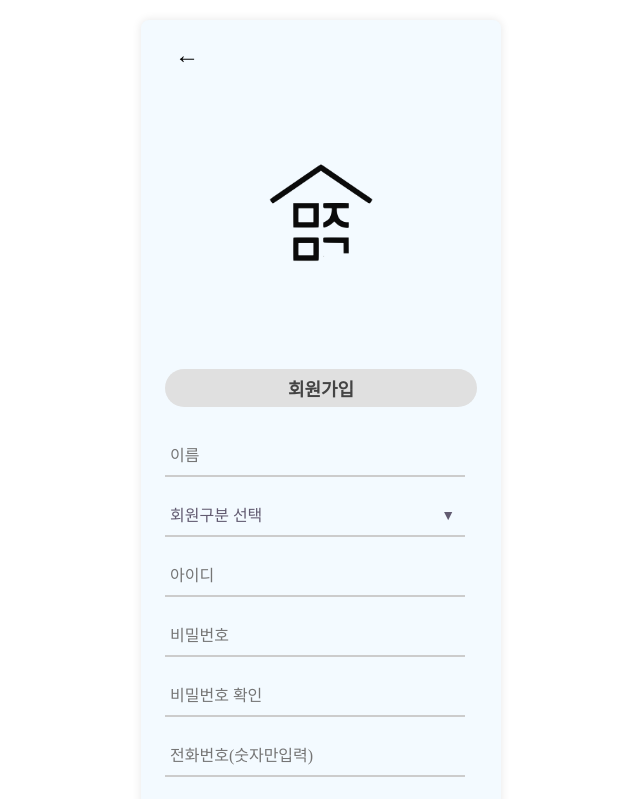
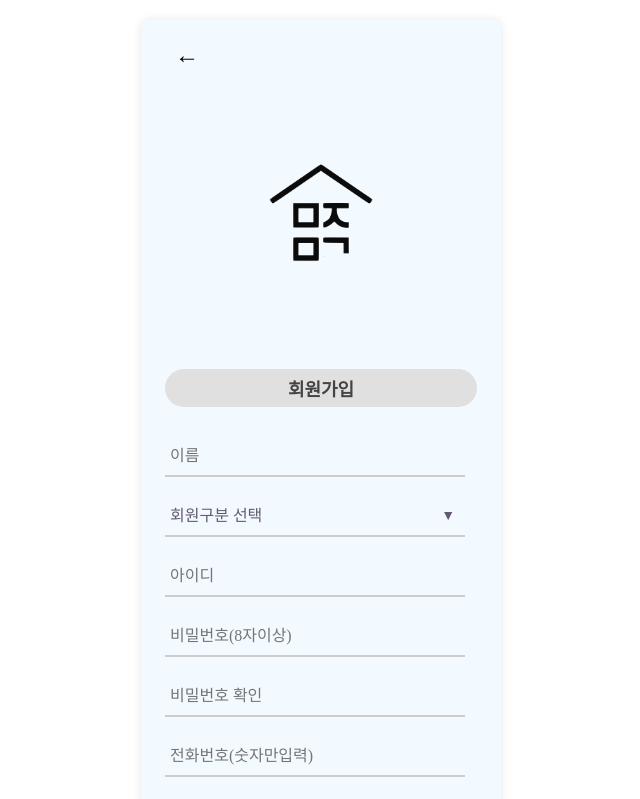
Before and after one commit to GDowon/Client_react, a React (Create React App) app: page /SignUp in a window 1280 px wide. Shown: the top 799 px of the page, without its empty margins (319-959 px from the left). Built offline with nearby package versions, Linux system fonts and the light colour scheme; no server answers; a web font is replaced by a local one.

Commit message:
login resetpassword

```diff
--- a/src/App.js
+++ b/src/App.js
@@ -10,7 +10,6 @@ import GuidePage from './Pages/GuidePage';
 import StatusPage from './Components/StatusPage';
 /*Login*/
 import LoginPage from './Pages/Login/LoginPage';
-import ResetPassword from './Pages/Login/ResetPassword';
 import FindId from './Pages/Login/FindId';
 import SignUp from './Pages/Login/SignUp';
 /*Search*/
@@ -106,8 +105,6 @@ function App() {
 
         <Route path="/LoginPage" element={<LoginPage />}
         />
-        <Route path="/ResetPassword" element={<ResetPassword/>}
-        />
         <Route path="/FindId" element={<FindId/>}
         />
         <Route path="/SignUp" element={<SignUp/>}
--- a/src/Pages/Login/LoginPage.jsx
+++ b/src/Pages/Login/LoginPage.jsx
@@ -89,7 +89,7 @@ function LoginPage() {
           <button type="submit">로그인</button>
         </form>
         <p>
-          <Link to="/FindId">아이디 찾기</Link> | <Link to="/ResetPassword">비밀번호 찾기</Link>
+          <Link to="/FindId">아이디 찾기</Link> | <a href="http://pf.kakao.com/_pHxbDn" target="_blank" rel="noopener noreferrer">비밀번호 찾기</a>
         </p>
         <p>
           아직 계정이 없으신가요? <Link to="/SignUp">회원가입</Link>
--- a/src/Pages/Login/SignUp.jsx
+++ b/src/Pages/Login/SignUp.jsx
@@ -113,7 +113,7 @@ function Signup() {
         </div>
 
         <input type="text" id="id" placeholder="아이디" value={formData.id} onChange={handleChange} required />
-        <input type="password" id="password" placeholder="비밀번호" value={formData.password} onChange={handleChange} required />
+        <input type="password" id="password" placeholder="비밀번호(8자이상)" value={formData.password} onChange={handleChange} required />
         <input type="password" id="passwordConfirm" placeholder="비밀번호 확인" value={formData.passwordConfirm} onChange={handleChange} required />
 
         <div className="contact-input">
```
